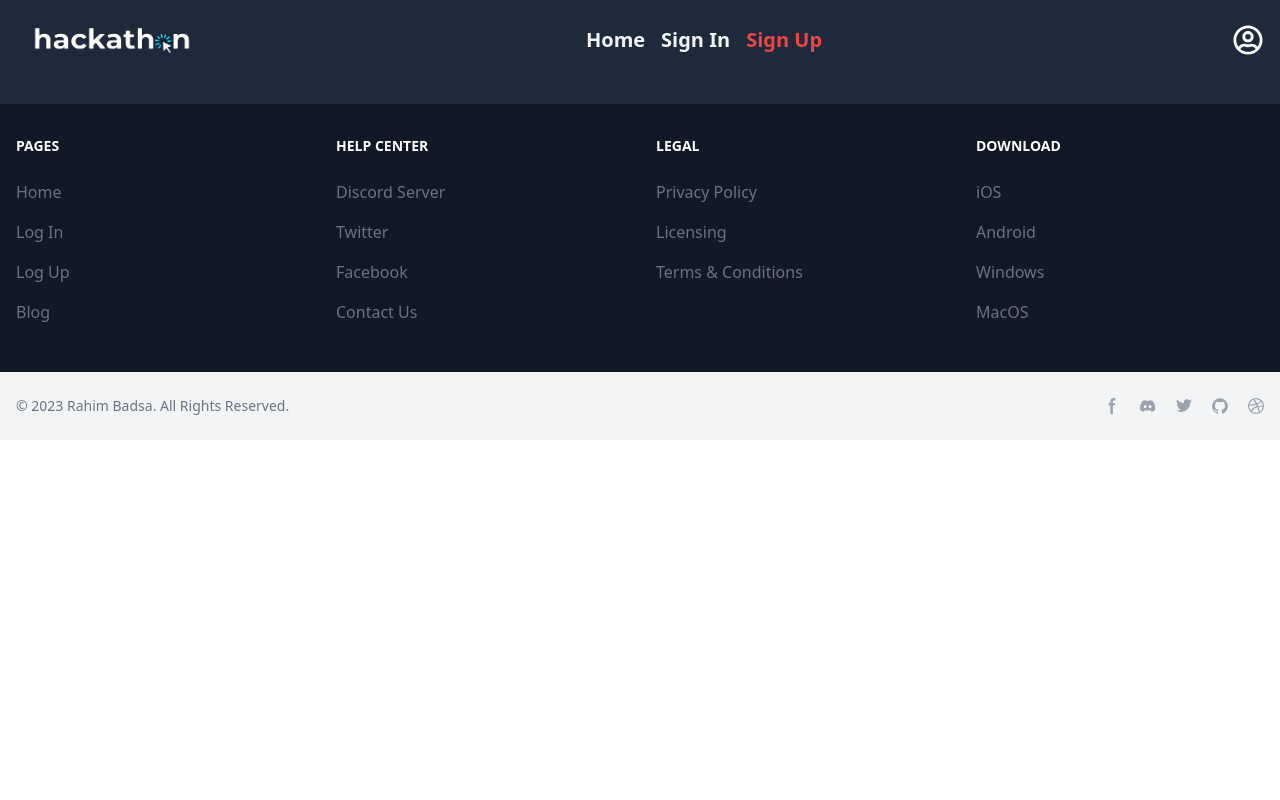
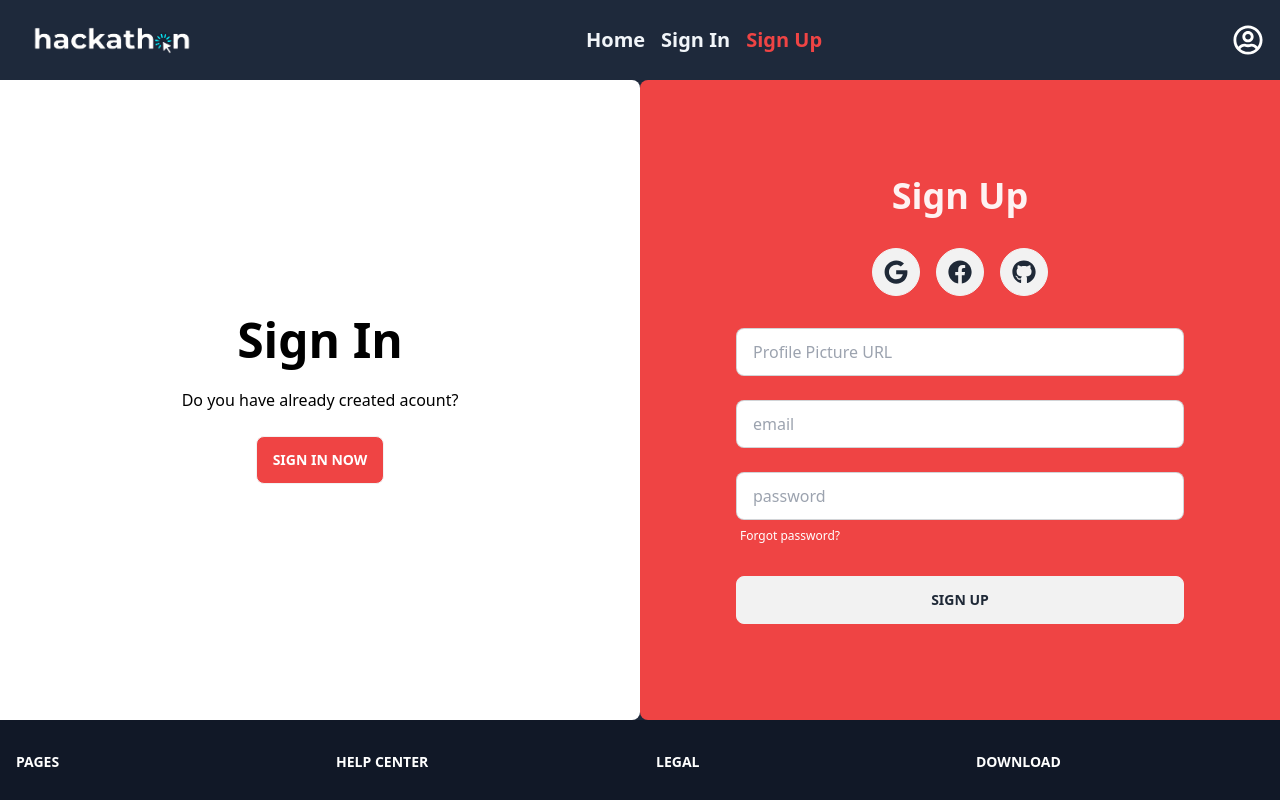
Before and after one commit to developerbadsa/Event-Managment, a React (Vite) app: page /signup in a window 1280 px wide. Shown: the top 800 px of the page. Built offline with nearby package versions, Linux system fonts and the light colour scheme.

Commit message:
added register page to this website

```diff
--- a/src/Pages/SignUP/Signup.jsx
+++ b/src/Pages/SignUP/Signup.jsx
@@ -1,9 +1,45 @@
-import React from 'react';
+import { FaFacebook, FaGithub, FaGoogle } from "react-icons/fa";
+import { Link } from "react-router-dom";
+
 
 const Signup = () => {
       return (
-            <div>
-                  Signup
+            <div className="flex items-center container mx-auto min-h-[80vh] rounded">
+                  <div className="flex h-full w-full flex-col lg:flex-row justify-between transition-opacity">
+                        <div className="flex flex-col items-center justify-center w-[50%] bg-white text-black rounded-r-lg">
+                              <h1 className="text-5xl font-bold">Sign In</h1>
+                              <p className="py-6">Do you have already created acount?</p>
+                              <Link to='/signin'><button className="btn hover:bg-red-500 bg-red-500 text-white">Sign In Now</button></Link>
+                        </div>
+                        <div className=" flex-1 bg-red-500 rounded-l-lg">
+
+                              <form className="px-24 my-24">
+                                    <div>
+                                          <h3 className="text-center font-extrabold text-4xl text-red-50 my-8">Sign Up</h3>
+                                          <div className="flex gap-4 justify-center my-8">
+                                                <button className="btn btn-circle text-2xl"> <FaGoogle></FaGoogle></button>
+                                                <button className="btn btn-circle text-2xl"> <FaFacebook></FaFacebook></button>
+                                                <button className="btn btn-circle text-2xl"> <FaGithub></FaGithub></button>
+                                          </div>
+                                    </div>
+                                    <div className="form-control mb-6">
+                                          <input type="text" placeholder="Profile Picture URL" className="input input-bordered" required />
+                                    </div>
+                                    <div className="form-control mb-6">
+                                          <input type="Email" placeholder="email" className="input input-bordered" required />
+                                    </div>
+                                    <div className="form-control">
+                                          <input type="Password" placeholder="password" className="input input-bordered" required />
+                                          <label className="label ">
+                                                <a href="#" className="label-text-alt link link-hover text-white">Forgot password?</a>
+                                          </label>
+                                    </div>
+                                    <div className="form-control mt-6">
+                                          <button className="btn font-bold">Sign Up</button>
+                                    </div>
+                              </form>
+                        </div>
+                  </div>
             </div>
       );
 };
```
